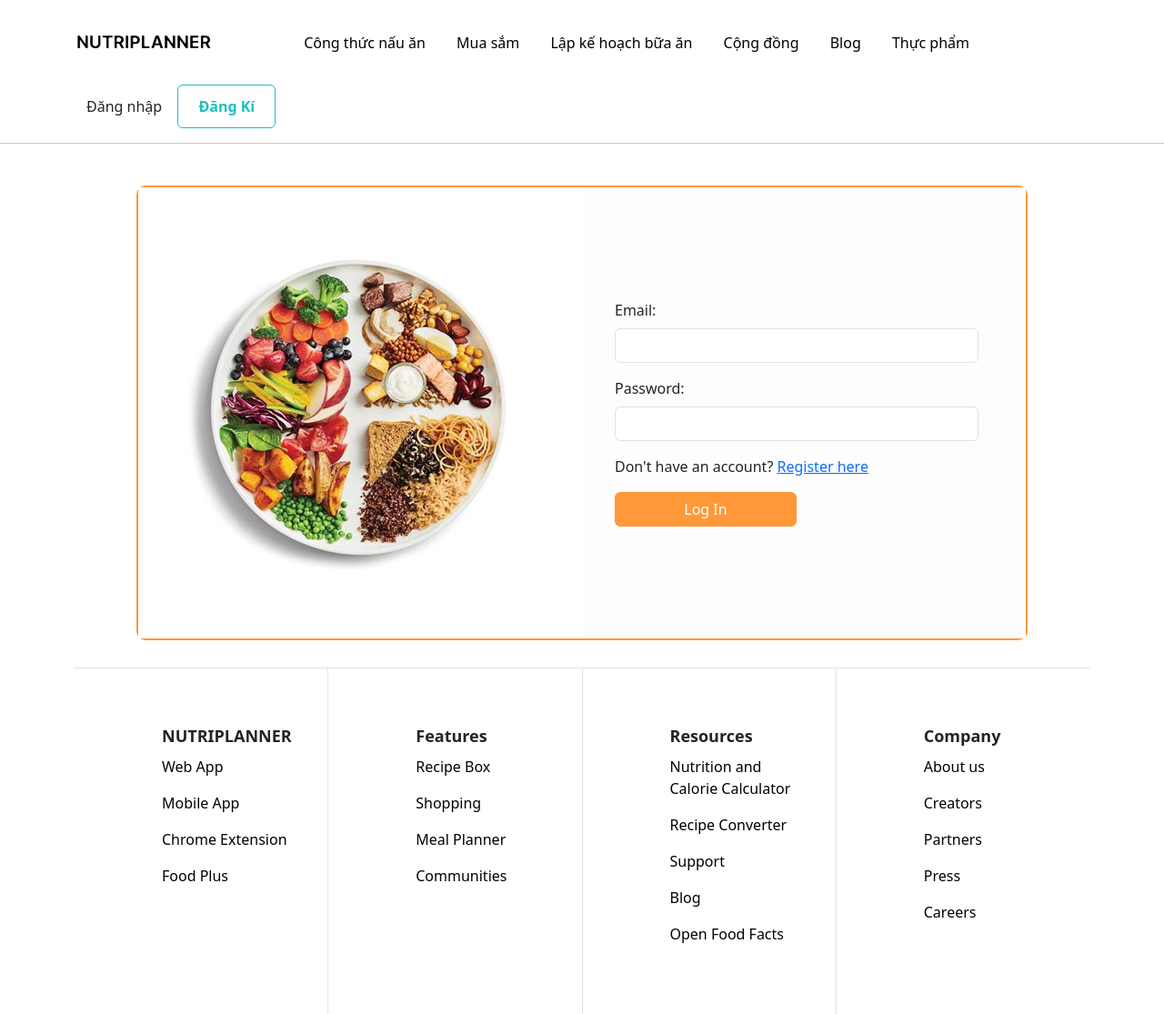
After one commit to Doantatanh/NutriPlanner, a PHP site: page /login.php in a window 1280 px wide. The commit adds this page. Shown: the top 1115 px of the page at 91% size. Run offline with PHP 8.4, Linux system fonts and the light colour scheme.

Commit message:
'da_sua_loi_button_va_ghep_header_footer'

```diff
--- a/Components/footer.html
+++ b/Components/footer.php
@@ -1,4 +1,4 @@
-<!DOCTYPE html>
+<!-- <!DOCTYPE html>
 <html lang="en">
 
 <head>
@@ -9,7 +9,7 @@
     <link rel="stylesheet" href="../assets/css/style.css">
 </head>
 
-<body>
+<body> -->
     <footer class="main-footer">
         <div class="container">
             <div class="row">
--- a/Components/header.html
+++ b/Components/header.php
@@ -31,8 +31,8 @@
                         </ul>
                     </div>
                     <div class="header_cta">
-                        <a href="" class="btn header_cta_sec">Đăng nhập</a>
-                        <a href="" class="btn btn-darkk">Đăng Kí</a>
+                        <a href="login.php" class="btn header_cta_sec">Đăng nhập</a>
+                        <a href="signup.php" class="btn btn-darkk">Đăng Kí</a>
                     </div>
                 </div>
 
@@ -40,7 +40,6 @@
             </div>
         </div>
     </header>
-    <script src="assets/js/bootstrap.min.js"></script>
-</body>
+<!-- </body>
 
-</html>
+</html> -->
--- a/assets/css/style.css
+++ b/assets/css/style.css
@@ -153,3 +153,69 @@ footer ul {
 .social_links a {
   margin: 0 2px;
 }
+/*CSS Login*/
+/* body {
+  background-color: #F6F6F6;
+} */
+
+.container-login {
+  width: 1000px;
+  padding: 10px;
+}
+.container-signup {
+  width: 1150px;
+}
+
+/* .login{
+  background-color: #F6F6F6;
+} */
+
+.w-1 {
+  width: 50%;
+  display: flex;
+  align-items: center;
+  justify-content: center;
+  padding: 20px;
+  background-color: #fff;
+}
+
+.w-2 {
+  width: 50%;
+  background-color: #fdfdfd;
+  display: flex;
+  flex-direction: column;
+  justify-content: center;
+}
+
+.wraper {
+  height: 500px;
+  margin-top: 20px;
+  margin-bottom: 20px;
+  border: 2px solid #FF9838;
+  border-radius: 10px;
+}
+
+.form {
+  padding: 20px;
+  align-items: center;
+}
+
+.btn-orange {
+  background-color: #FF9838;
+  border-color: #FF9838;
+  color: white;
+  width: 200px;
+}
+.btn-orange:hover {
+  background-color: #e97f1f;
+  border-color: #e97f1f;
+}
+
+
+#password-login {
+  width: 400px;
+}
+
+#email-login {
+  width: 400px;
+}
--- /dev/null
+++ b/login.php
@@ -0,0 +1,33 @@
+<?php
+    include 'Components/header.php'
+?>
+<hr>
+    <div class="login">
+        <div class="container-login mx-auto ">
+            <div class="d-flex wraper">
+                <div class="w-1">
+                    <img src="../assets/images/diet.jpg" class="img-fluid" alt="Ảnh mô tả">
+                </div>
+                <div class="w-2 p-3">
+                    <form class="form">
+                        <div class="mb-3">
+                            <label for="email" class="form-label">Email:</label>
+                            <input type="email" class="form-control" id="email-login">
+                        </div>
+                        <div class="mb-3">
+                            <label for="email" class="form-label">Password:</label>
+                            <input type="text" class="form-control" id="password-login">
+                        </div>
+                        <p class="mt-2">Don't have an account? <a href=""> Register here</a></p>
+                        <button type="submit" class="btn btn-orange">Log In</button>
+                    </form>
+                </div>
+            </div>
+        </div>
+    </div>
+<?php
+    include 'Components/footer.php'
+?>
+<!-- </body>
+
+</html> -->
```
Also changed, not shown: Components/login.html (deleted, +0 -86 lines), signup.php (renamed from Components/signup.html, +17 -46 lines).
